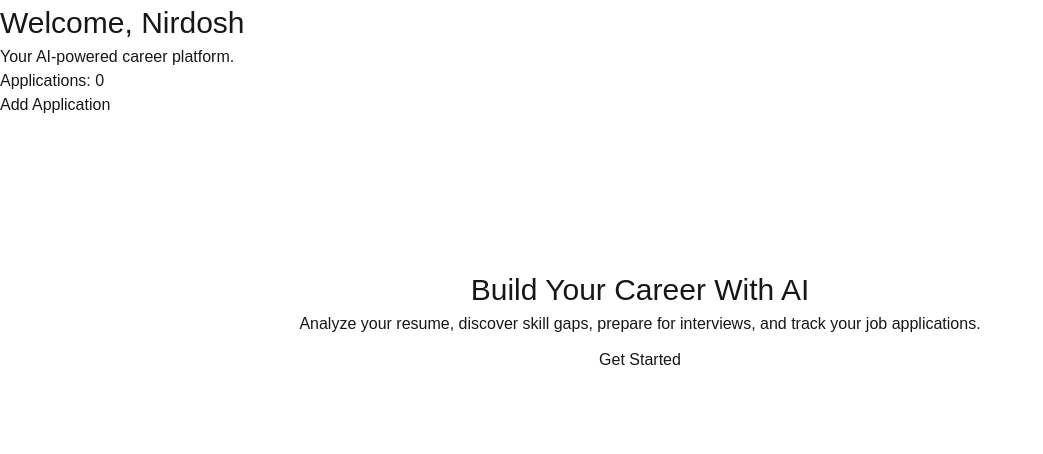
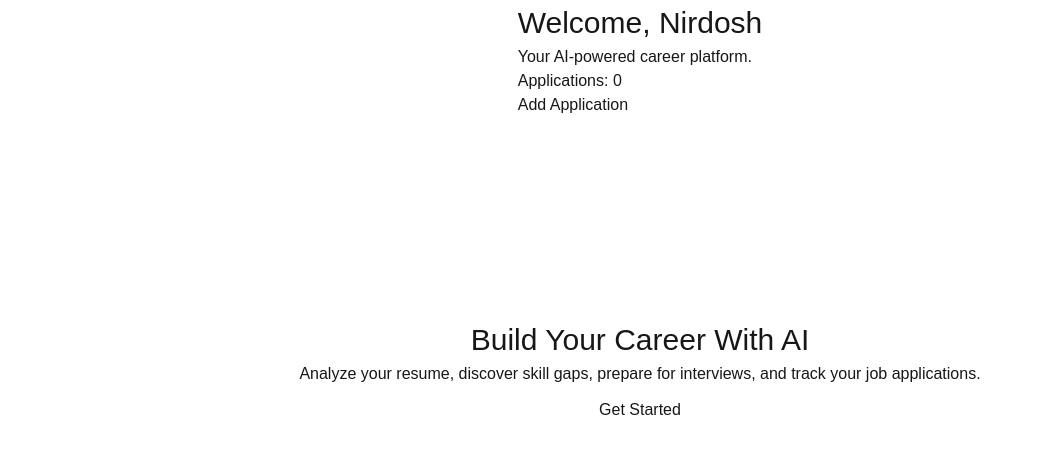
Before and after one commit to pantanirdosh95-oss/CareerForge, a Next.js app in the folder frontend/: page / in a window 1280 px wide. Shown: the top 454 px of the page, without its empty margins (0-1043 px from the left). Built offline with nearby package versions, Linux system fonts and the light colour scheme.

Commit message:
Practice Flexbox layout

```diff
--- a/frontend/app/globals.css
+++ b/frontend/app/globals.css
@@ -37,4 +37,19 @@ h1 {
   border: none;
   border-radius: 8px;
   cursor: pointer;
+  transition: 1s;
 }
+.hero button:hover {
+  background-color: yellow;
+  color: black;
+  transform: scale(1.05);
+}
+main{
+  display: flex;
+  flex-direction: column;
+  gap: 50px;
+  justify-content: center;
+  align-items: center;
+  flex-wrap: wrap;
+  min-height: 500px;
+}
```
